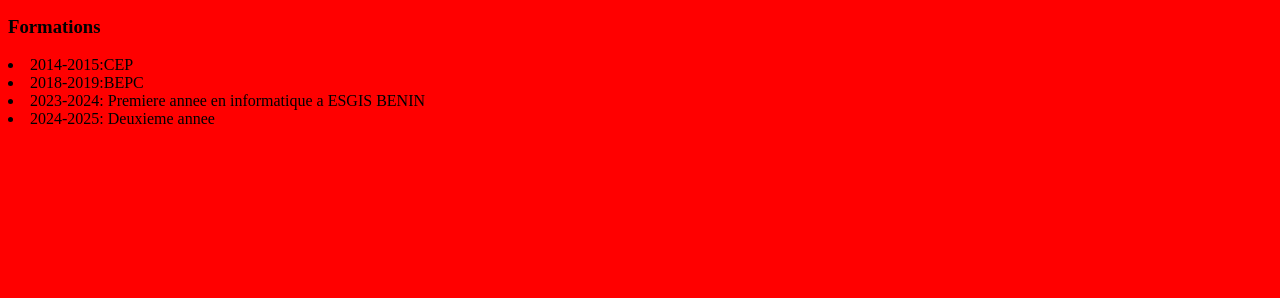
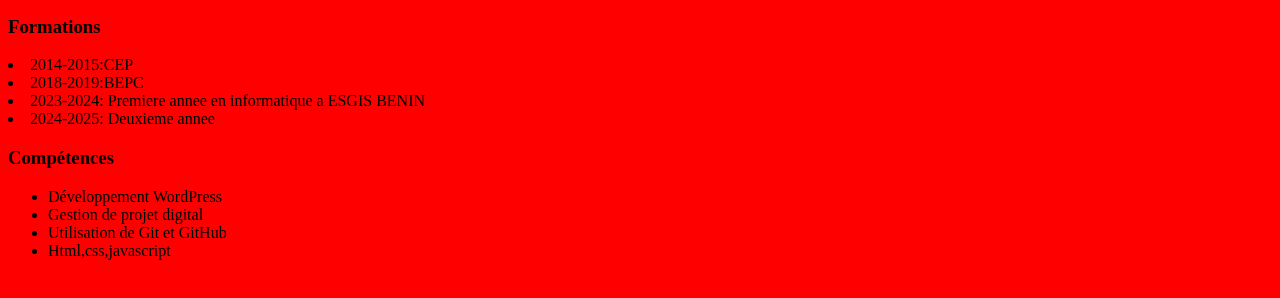
Before and after one commit to ado813/mon-cv, a plain HTML site: page index.html in a window 1280 px wide. Shown: the part 184-482 px from the top of the page. Drawn offline with Linux system fonts and the light colour scheme.

Commit message:
mise en place de la section compétences

```diff
--- a/index.html
+++ b/index.html
@@ -22,5 +22,14 @@
         <li>2023-2024: Premiere annee en informatique a ESGIS BENIN</li>
         <li>2024-2025: Deuxieme annee </li>
     </section>
+    <section id="competences">
+        <h3>Compétences</h3>
+        <ul>
+            <li>Développement WordPress</li>
+            <li>Gestion de projet digital</li>
+            <li>Utilisation de Git et GitHub</li>
+            <li>Html,css,javascript</li>
+        </ul>
+    </section>
 </body>
 </html>
```
